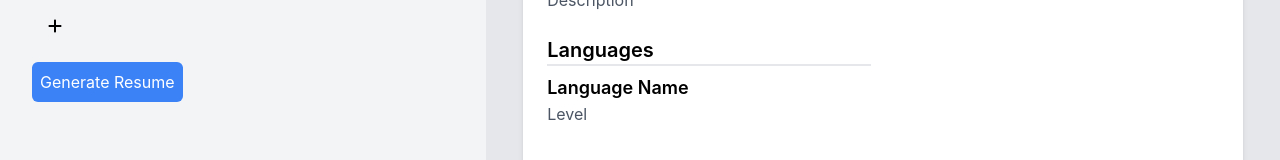
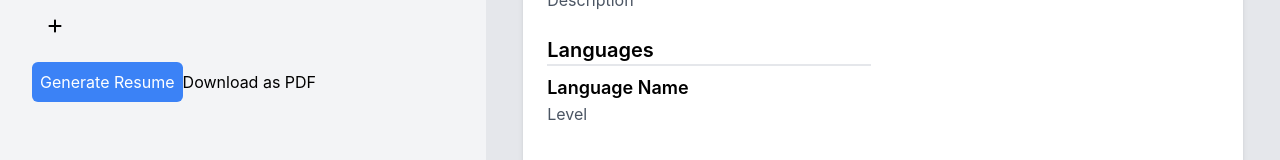
Before and after one commit to konkazazis/ResumeBuilder, a React (Create React App) app: page / in a window 1280 px wide. Shown: the part 442-602 px from the top of the page. Built offline with nearby package versions, Linux system fonts and the light colour scheme.

Commit message:
found npm packages, png needs fix

```diff
--- a/package.json
+++ b/package.json
@@ -10,6 +10,8 @@
     "@testing-library/react": "^13.4.0",
     "@testing-library/user-event": "^13.5.0",
     "autoprefixer": "^10.4.16",
+    "html2canvas": "^1.4.1",
+    "jspdf": "^2.5.1",
     "postcss-cli": "^11.0.0",
     "react": "^18.2.0",
     "react-dom": "^18.2.0",
--- a/src/components/forms.js
+++ b/src/components/forms.js
@@ -5,6 +5,9 @@ import Projects from './projects';
 import Education from './education';
 import Languages from './languages';
 import Skills from './skills';
+import jsPDF from 'jspdf';
+import html2canvas from 'html2canvas';
+import Templates from './templates';
 
 function Forms({details, setDetails , workExperiences, setWorkExperiences, projects,
   setProjects, education, setEducation, languages, setLanguages, skills, setSkills}) {
@@ -19,6 +22,18 @@ function Forms({details, setDetails , workExperiences, setWorkExperiences, proje
   const handleSubmit = (e) => {
     e.preventDefault();
   };
+
+  const downloadAsPDF = () => {
+    const input = document.getElementById('resume'); // Replace 'entire-page' with the ID of the element you want to capture
+
+    html2canvas(input).then((canvas) => {
+      const imgData = canvas.toDataURL('image/png');
+      const pdf = new jsPDF();
+      pdf.addImage(imgData, 'PNG', 0, 0);
+      pdf.save('resume.pdf');
+    });
+  };
+
 
   return (
     <div className="container p-8">
@@ -39,6 +54,7 @@ function Forms({details, setDetails , workExperiences, setWorkExperiences, proje
           >
             Generate Resume
           </button>
+          <button onClick={downloadAsPDF}>Download as PDF</button>
         </div>
 
       </form>
--- a/src/components/templates.js
+++ b/src/components/templates.js
@@ -4,7 +4,7 @@ function templates({ details, workExperiences, projects, education, languages, s
 
     return (
         <div className="bg-gray-200 p-8">
-          <div className="w-[45rem] h-[58rem] mx-auto bg-white p-6 rounded-md shadow-md">
+          <div id="resume"  className="w-[45rem] h-[58rem] mx-auto bg-white p-6 rounded-md shadow-md">
             <header className="text-left mb-6">
               <h1 className="text-3xl font-bold">{details.fullname ? details.fullname : "Your Name"}</h1>
               <p className="text-gray-600">Web Developer</p>
```
Also changed, not shown: 1 other file (tests, documents, lock files or other folders).
